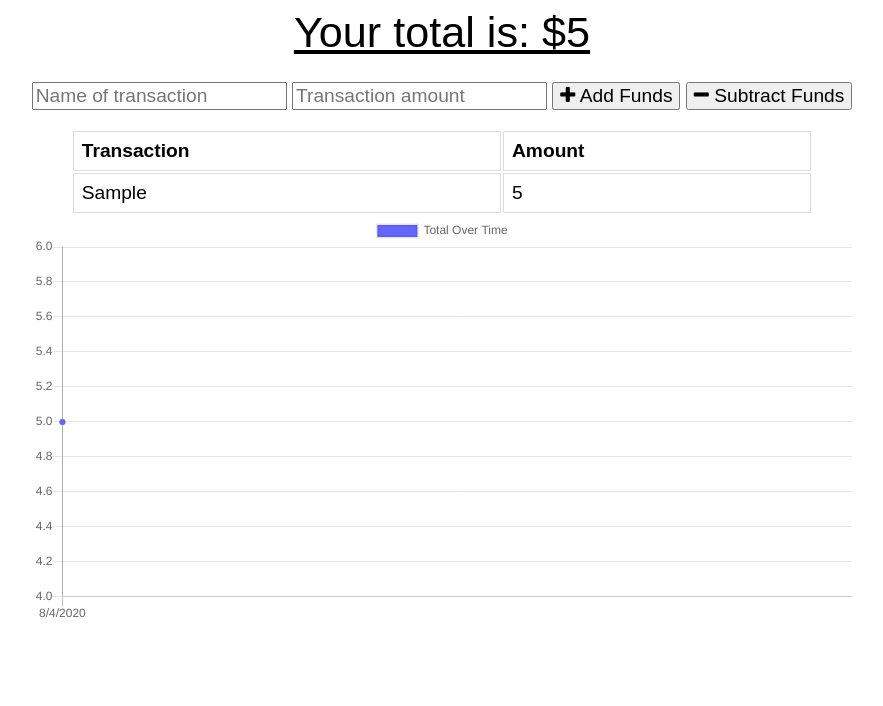
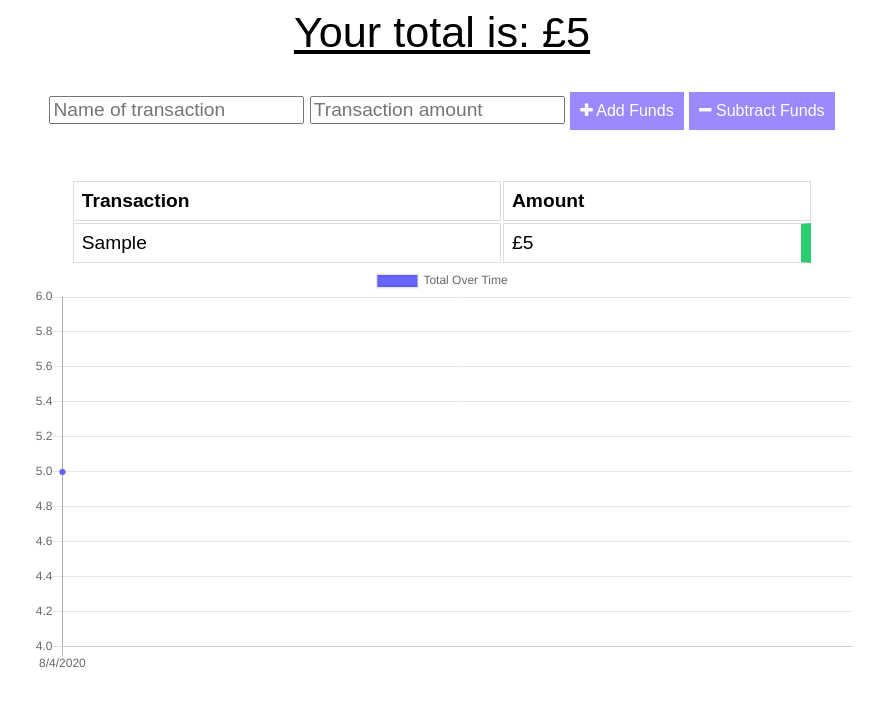
Before and after one commit to phillidp1989/PWA-Budget-Tracker, a website built with webpack: page public/index.html in a window 1280 px wide. Both pictures are taken after typing "Sample", "5" into the empty fields and a click on the button "Add Funds". Shown: the whole page, without its empty margins (198-1081 px from the left). Built offline with nearby package versions, Linux system fonts and the light colour scheme; files whose address does not match are found by name.

Commit message:
Added additional styling to transaction list

```diff
--- a/public/index.html
+++ b/public/index.html
@@ -20,14 +20,14 @@
 <body>
   <div class="wrapper">
     <div class="total">
-      <div class="total">Your total is: $<span id="total">0</span></div>
+      <div class="total">Your total is: £<span id="total">0</span></div>
     </div>
 
     <div class="form">
       <input type="text" id="t-name" placeholder="Name of transaction" />
       <input type="number" min="0" id="t-amount" placeholder="Transaction amount" />
-      <button id="add-btn"><i class="fa fa-plus buttons"></i> Add Funds</button>
-      <button id="sub-btn"><i class="fa fa-minus"></i> Subtract Funds</button>
+      <button id="add-btn" class="btn"><i class="fa fa-plus buttons"></i> Add Funds</button>
+      <button id="sub-btn" class="btn"><i class="fa fa-minus"></i> Subtract Funds</button>
       <p class="error"></p>
     </div>
 
--- a/public/index.js
+++ b/public/index.js
@@ -93,10 +93,17 @@ function populateTable() {
   transactions.forEach((transaction) => {
     // create and populate a table row
     let tr = document.createElement("tr");
-    tr.innerHTML = `
-      <td>${transaction.name}</td>
-      <td>${transaction.value}</td>
-    `;
+    if (transaction.value > 0) {
+      tr.innerHTML = `
+        <td>${transaction.name}</td>
+        <td class="plus">£${transaction.value}</td>
+      `;
+    } else {
+      tr.innerHTML = `
+        <td>${transaction.name}</td>
+        <td class="minus">£${transaction.value}</td>
+      `;
+    }
 
     tbody.appendChild(tr);
   });
--- a/public/styles.css
+++ b/public/styles.css
@@ -49,3 +49,23 @@ tr:nth-child(even) {
   width: 90%;
   margin: 0 auto;
 }
+
+.plus {
+  border-right: 10px solid #2ecc71;
+}
+
+.minus {
+  border-right: 10px solid #c0392b;
+}
+
+.btn {
+  cursor: pointer;
+  background-color: #9c88ff;
+  box-shadow: var(--box-shadow) !important;
+  color: #fff;
+  border: 0;
+  font-size: 16px;
+  margin: 10px 0 30px;
+  padding: 10px;
+  width: auto;
+}
--- a/public/sw.js
+++ b/public/sw.js
@@ -12,7 +12,7 @@ const FILES_TO_CACHE = [
 ];
 
 // Cache for stattic assets
-const PRECACHE = "precache-v8";
+const PRECACHE = "precache-v9";
 // Dynamic cache
 const RUNTIME = "runtime";
 
```
Also changed, not shown: public/dist/bundle.js.
